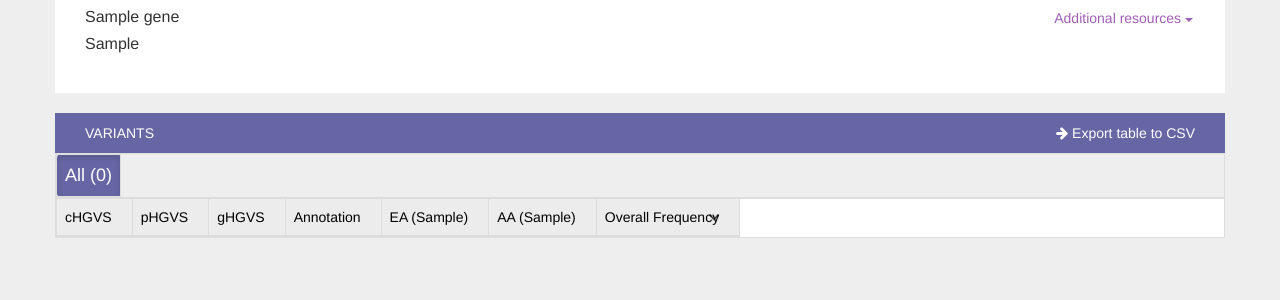
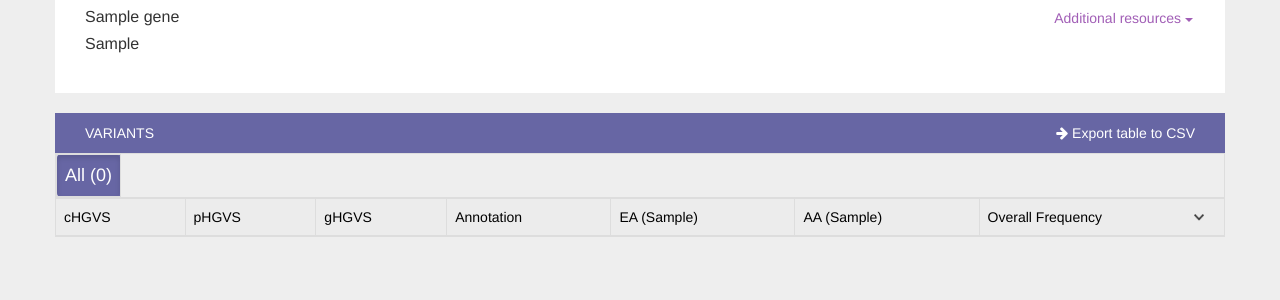
Before and after one commit to konradjk/exac_browser, a Flask app: template templates/gene.html in a window 1280 px wide. Shown: the part 238-538 px from the top of the page. Run offline with Flask 2, Linux system fonts and the light colour scheme; the template is opened without the code that fills it: most values are stand-ins (such as "Sample title", 1, 10 or a date in 2020); lists and menus that the app fills with data are empty; some libraries are stand-ins or nearby versions; some web fonts are replaced.

Commit message:
variant table: switch back to fixed width display, drop horizontal scroll

```diff
--- a/static/style.css
+++ b/static/style.css
@@ -356,9 +356,12 @@ p{
 }
 
 #variant_table, #consequence-buttons {
+    margin-top: 0;
+}
+
+#consequence-buttons {
     display: block;
     overflow-x: scroll;
-    margin-top: 0;
 }
 
 .tablesorter-sticky-visible {
```
